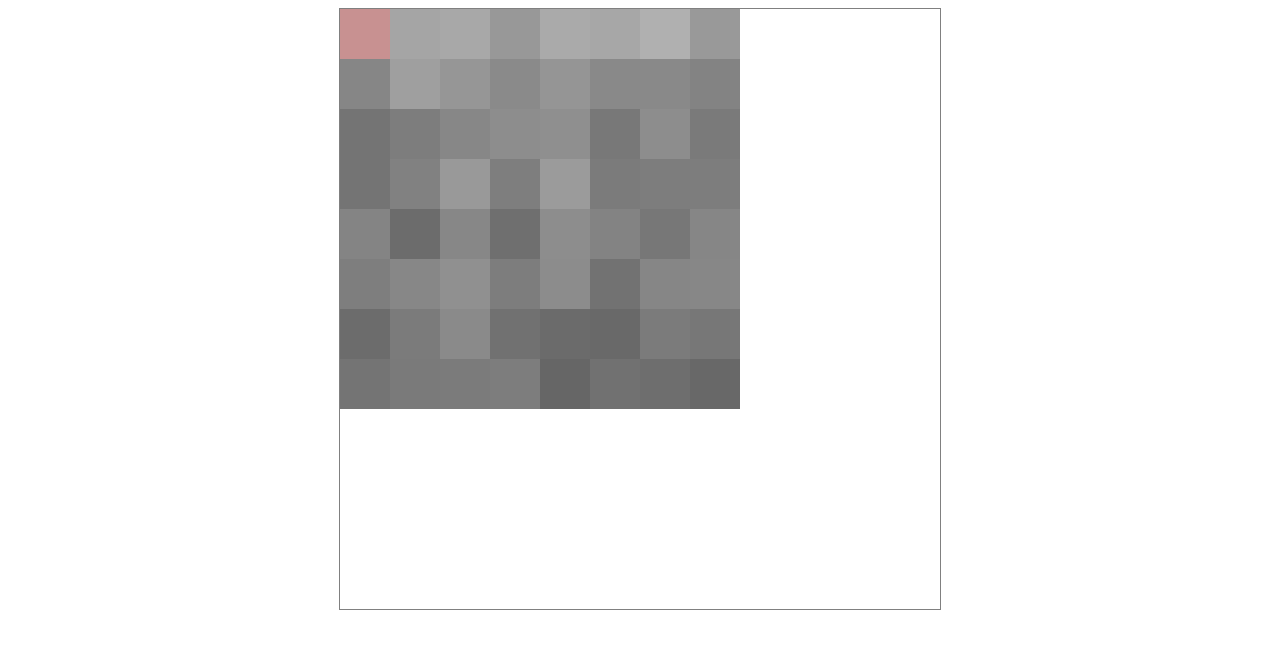
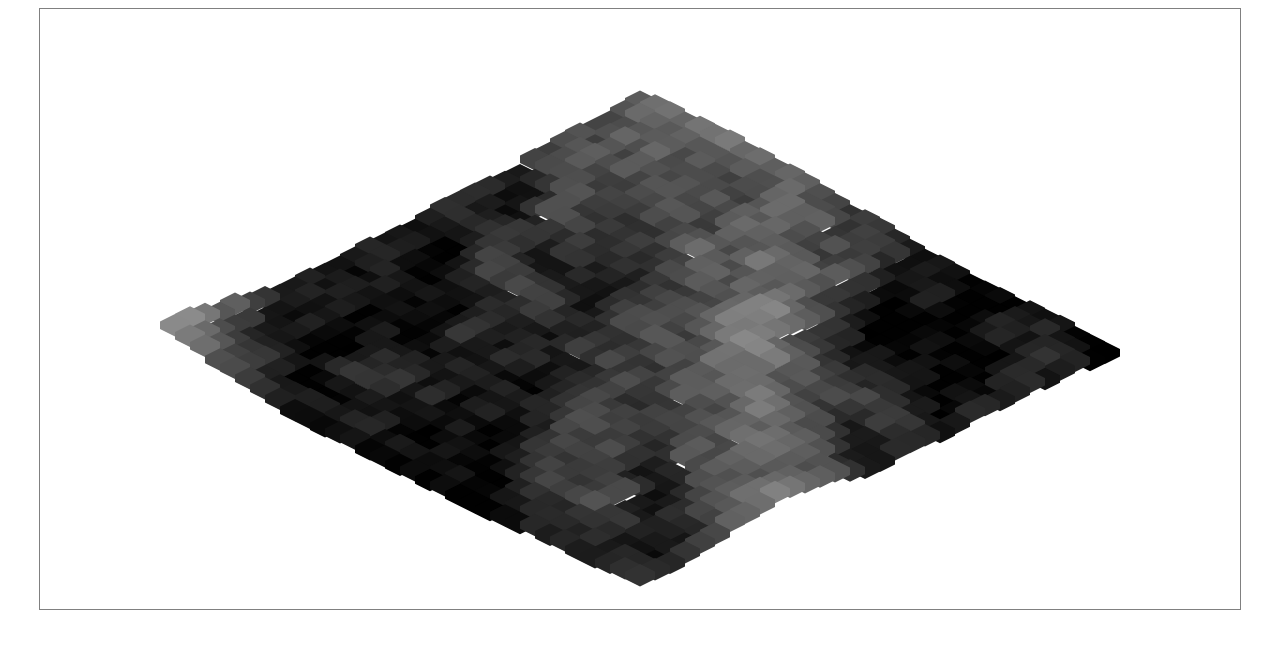
Before and after one commit to shortlukas/factory, a plain HTML site: page index.html in a window 1280 px wide. Drawn offline with Linux system fonts and the light colour scheme.

Commit message:
isometric view

```diff
--- a/index.html
+++ b/index.html
@@ -11,6 +11,6 @@
 
 </head>
 <body style="display: flex; align-items: center; justify-content: center;">
-    <canvas id="canvas" width="600px" height="600px" style="border: 1px solid gray"></canvas>
+    <canvas id="canvas" width="1200px" height="600px" style="border: 1px solid gray"></canvas>
 </body>
 </html>
--- a/main.js
+++ b/main.js
@@ -1,4 +1,4 @@
-import { genTerrain , genHeights } from "./terrain/utils.js";
+import { genTerrain , genHeights , getNeighbor } from "./terrain/utils.js";
 import { Tile } from "./Tile.js";
 
 const canvas = document.getElementById("canvas");
@@ -8,7 +8,17 @@ let mousex = 0;
 let mousey = 0;
 let hover = 0;
 
-const tile_width = 50;
+let panx = 0;
+let pany = 0;
+let zoom = 1;
+
+let panleft = false;
+let panright = false;
+let panup = false;
+let pandown = false;
+
+const tile_width = 30;
+const tile_height = 15;
 const tile_gap = 0;
 const full_tile = tile_width + tile_gap;
 
@@ -22,24 +32,37 @@ document.addEventListener("mousemove", (e) => {
     let hx = (mousex - mousex % full_tile)
     let hy = (mousey - mousey % full_tile);
     if(mousex >= 0 && mousey >= 0                                                   //Not too far up and left
-    && mousex < world_width*tile_width && mousey < world_height*(tile_width+tile_gap)          //Not too far down and right
+    && mousex < chunk_width*tile_width && mousey < chunk_height*(tile_width+tile_gap)          //Not too far down and right
     && mousex < hx + tile_width && mousey < hy + tile_width)                        //Not in the gaps
-        {hover = getIndex([hx/full_tile, hy/full_tile])}
+        {hover = getIndex({x:hx/full_tile, y:hy/full_tile}, chunk_width)}
     else {hover = -1}
 });
 document.addEventListener("mousedown", () => {
-    if(hover >= 0) {genTerrain(hover, world, world_width, world_height);}
+    if(hover >= 0) {genTerrain(hover, chunk, chunk_width, chunk_height);}
 });
 
-const world_width = 8;
-const world_height = 8;
+const chunk_width = 8;
+const chunk_height = 8;
+
+const world_width = 4;
+const world_height = 4;
 
 //Initialize chunk
-let world = {
-    h1: new Uint8Array(world_width * world_height)
+let world = [];
+for(let i = 0; i < world_width*world_height; i++) {
+    let chunk = {
+        x: i % world_width,
+        y: (i - i % world_width) /world_height,
+        h1: new Uint8Array(chunk_width * chunk_height)
+    }
+    const p = getPos(i, world_width, world_height);
+    const pn1 = {x: p.x-1, y: p.y};
+    const pn2 = {x: p.x, y: p.y-1};
+    let chunkn1 = world[getIndex(pn1, world_width)];
+    let chunkn2 = world[getIndex(pn2, world_width)];
+    genHeights(chunk, chunkn1, chunkn2, chunk_width, chunk_height);
+    world.push(chunk);
 }
-genHeights(world, world_width, world_height);
-console.log(world);
 
 //last time
 let lt = window.performance.now();
@@ -55,36 +78,83 @@ function step(timestamp) {
 
 function draw(dt) {
     renderTerrain();
+    update();
 }
 
-function getPos(i) {
-    return [i % world_width,(i - i % world_width)/world_height];
+function update() {
+    if(panleft) {panx -= 2}
+    if(panright) {panx += 2}
+    if(panup) {pany -= 1}
+    if(pandown) {pany += 1}
 }
 
-function getIndex([x, y]) {
-    return x + y * world_width;
+function getPos(i, chunk_width, chunk_height) {
+    return {x: i % chunk_width, y: (i - i % chunk_width)/chunk_height};
+}
+
+function getIndex(p, chunk_width) {
+    return p.x + p.y * chunk_width;
 }
 function renderTerrain() {
     ctx.clearRect(0, 0, canvas.clientWidth, canvas.clientHeight);
-    for(let i = 0; i < world_width*world_height; i++) {
-
-        let v = world.h1[i] *1.5;
-        let p = getPos(i);
-        let x = p[0]*full_tile;
-        let y = p[1]*full_tile;
-        ctx.fillStyle = `rgb(${v},${v},${v})`;
-        if(hover == i) {ctx.fillStyle = "rgba(146, 36, 36, 0.5)"}
-        ctx.fillRect(x, y, tile_width, tile_width);
+    for(let chunk of world) {
+        let o = convertTilePos({x: chunk.x, y: chunk.y}, chunk_width*tile_width, chunk_width*tile_height, {x: 0, y: 0});
+        for(let i = 0; i < chunk_width*chunk_height; i++) {
+            let v = chunk.h1[i] *1;
+            let p = getPos(i, chunk_width, chunk_height);
+            let t = convertTilePos(p, tile_width, tile_height, o, v);
+            // let x = panx + canvas.clientWidth/2 - tile_width/2 +(p.x*(full_tile/2))+(-p.y*(full_tile/2));
+            // let y = pany + canvas.clientHeight/2 - (tile_width/2)*chunk_width + (p.x*(h/2))+(p.y*(h/2)) - v/5 + 100;
+            ctx.beginPath();
+            ctx.moveTo(t.x, t.y);                          // top point
+            ctx.lineTo(t.x + tile_width/2, t.y + tile_height/2);    // right point
+            ctx.lineTo(t.x + tile_width/2, t.y + tile_height);
+            ctx.lineTo(t.x, t.y + tile_height*1.5);                     // bottom point
+            ctx.lineTo(t.x - tile_width/2, t.y + tile_height);
+            ctx.lineTo(t.x - tile_width/2, t.y + tile_height/2);    // left point
+            ctx.closePath();
+            ctx.fillStyle = `rgb(${v},${v},${v})`;
+            ctx.fill();
+            if(hover == i) {ctx.fillStyle = "rgba(146, 36, 36, 0.5)"}
+            //ctx.fillRect(x, y, tile_width, tile_width);
+        }
     }
+}
+function convertTilePos(p, w, h, o, v = 0) {
+    let x = (o.x) + (panx) + (canvas.clientWidth/4) + (p.x*(w/2))+(-p.y*(w/2));
+    let y = (o.y) + (pany) + (canvas.clientHeight/2 + (-250)) + (p.x*(h/2))+(p.y*(h/2)) - (v/5);
+    return {x: x, y: y}
 }
 function keyDownHandler(e) {
     switch(e.key.toLowerCase()) {
-
+        case "a":
+            panleft = true;
+            break;
+        case "d":
+            panright = true;
+            break;
+        case "w":
+            panup = true;
+            break;
+        case "s":
+            pandown = true;
+            break;
     }
 }
 function keyUpHandler(e) {
     switch(e.key.toLowerCase()) {
-
+        case "a":
+            panleft = false;
+            break;
+        case "d":
+            panright = false;
+            break;
+        case "w":
+            panup = false;
+            break;
+        case "s":
+            pandown = false;
+            break;
     }
 }
 function keyPressHandler(e) {
--- a/terrain/utils.js
+++ b/terrain/utils.js
@@ -1,41 +1,50 @@
 function genTerrain(start, chunk, chunk_width, chunk_height) {
-    chunk[start] = 1;
-    let open = [];
-    let closed = new Set();
-    open.push(start);
+    // chunk[start] = 1;
+    // let open = [];
+    // let closed = new Set();
+    // open.push(start);
 
-    const dirs = [
-        {x: -1, y: 0},
-        {x: 1, y: 0},
-        {x: 0, y: 1},
-        {x: 0, y: -1},
-    ];
-    let steps = 0;
-    while(open.length > 0) {
-        steps ++;
-        open.sort((a, b) => a - b);
-        let current = open.shift();
-        for(let d of dirs) {
-            const r = Math.random().toFixed(3);
-            const g = getDist(start, current, chunk_width);
-            if(r < 0 + g/3) {continue}
-            let n = getNeighbor(current, d.x, d.y, chunk_width, chunk_height);
-            if(n!==false && !closed.has(n) && !open.includes(n)) {
-                open.push(n);
-                chunk[n] = 1;
-            }
-        }
-        closed.add(current);
-    }
+    // const dirs = [
+    //     {x: -1, y: 0},
+    //     {x: 1, y: 0},
+    //     {x: 0, y: 1},
+    //     {x: 0, y: -1},
+    // ];
+    // let steps = 0;
+    // while(open.length > 0) {
+    //     steps ++;
+    //     open.sort((a, b) => a - b);
+    //     let current = open.shift();
+    //     for(let d of dirs) {
+    //         const r = Math.random().toFixed(3);
+    //         const g = getDist(start, current, chunk_width);
+    //         if(r < 0 + g/3) {continue}
+    //         let n = getNeighbor(current, d.x, d.y, chunk_width, chunk_height);
+    //         if(n!==false && !closed.has(n) && !open.includes(n)) {
+    //             open.push(n);
+    //             chunk[n] = 1;
+    //         }
+    //     }
+    //     closed.add(current);
+    // }
 }
 
-// For now, single chunk, no crossing into other chunks
-function getNeighbor(start, dx, dy, chunk_width, chunk_height) {
-    const p = getPos(start, chunk_width);       //Position of the origin
+//Returns the value at the tile, not the index in order for cross chunk neighbors
+function getNeighbor(start, dx, dy, chunk, chunkn1, chunkn2, chunk_width, chunk_height) {
+    let ochunk = 0;     // Origin Chunk, 0 meaning the regular chunk, 1 is chunkn1, 2 is chunkn2
+    const p = getPos(start, chunk_width);
     const pn = {x: p.x+dx, y: p.y+dy};          //Position of the neighbor
-    if(pn.x < 0 || pn.y < 0 ||pn.x >= chunk_width || pn.y >= chunk_height) {return false}  //If on a border, return false
+    if(pn.x < 0 && chunkn1) {
+        pn.x = chunk_width-1;
+        ochunk = 1;
+    } else if (pn.x < 0) {return false}
+    if(pn.y < 0 && chunkn2) {
+        pn.y = chunk_height-1;
+        ochunk = 2;
+    } else if (pn.y < 0) {return false}  //If on a border, return false
+    let index = getIndex(pn, chunk_width, chunk_height);
 
-    return getIndex(pn, chunk_width, chunk_height);
+    return {i: index, o: ochunk};
 }
 
 function getPos(index, chunk_width) {
@@ -56,18 +65,31 @@ function getDist(a, b, chunk_width) {
     return Math.hypot(dx, dy);
 }
 
-function genHeights(chunk, chunk_width, chunk_height) {
+function genHeights(chunk, chunkn1, chunkn2, chunk_width, chunk_height) {
     let start = 100 + Math.floor(Math.random() * 10);
     for(let i = 0; i < chunk_width * chunk_height; i++) {
-        const p1 = getNeighbor(i, -1, 0, chunk_width, chunk_height); //Neighbor to the left
-        const p2 = getNeighbor(i, 0, -1, chunk_width, chunk_height);  //Neighbor to the top
-
-        let parent = (p1!== false && p2!== false ? (chunk.h1[p1]+chunk.h1[p2])/2 : (p1==false&&p2!==false? chunk.h1[p2] : (p2==false&&p1!==false ? chunk.h1[p1] : start)));
-        //console.log(p1, p2, parent, i);
-
-        chunk.h1[i] = parent - (Math.random() * 30) + 15;
-        console.log(i, p1, p2, chunk.h1[i], parent)
+        const p1 = getNeighbor(i, -1, 0, chunk, chunkn1, chunkn2, chunk_width, chunk_height); //Neighbor to the left
+        const p2 = getNeighbor(i, 0, -1, chunk, chunkn1, chunkn2, chunk_width, chunk_height);  //Neighbor to the top
+        let v1 = 0;
+        let v2 = 0;
+        switch(p1.o) {
+            case 0: v1 = chunk.h1[p1.i]; break;
+            case 1: v1 = chunkn1.h1[p1.i]; break;
+            case 2: v1 = chunkn2.h1[p1.i]; break;
+        }
+        switch(p2.o) {
+            case 0: v2 = chunk.h1[p2.i]; break;
+            case 1: v2 = chunkn1.h1[p2.i]; break;
+            case 2: v2 = chunkn2.h1[p2.i]; break;
+        }
+        // if(p1== false || p2 == false) {console.log(p1, p2)}
+        let parent = (p1!== false && p2!== false ? (v1+v2)/2 : (p1==false&&p2!==false? v2 : (p2==false&&p1!==false ? v1 : start)));
+        let dif = 40;
+        let r = parent - (Math.random() * dif) + (dif/2);
+        if(r <= 0) {r = 1}
+        if(r >= 200) {r = 200;}
+        chunk.h1[i] = r;
     }
 }
 
-export { genTerrain , genHeights };
+export { genTerrain , genHeights , getNeighbor };
```
